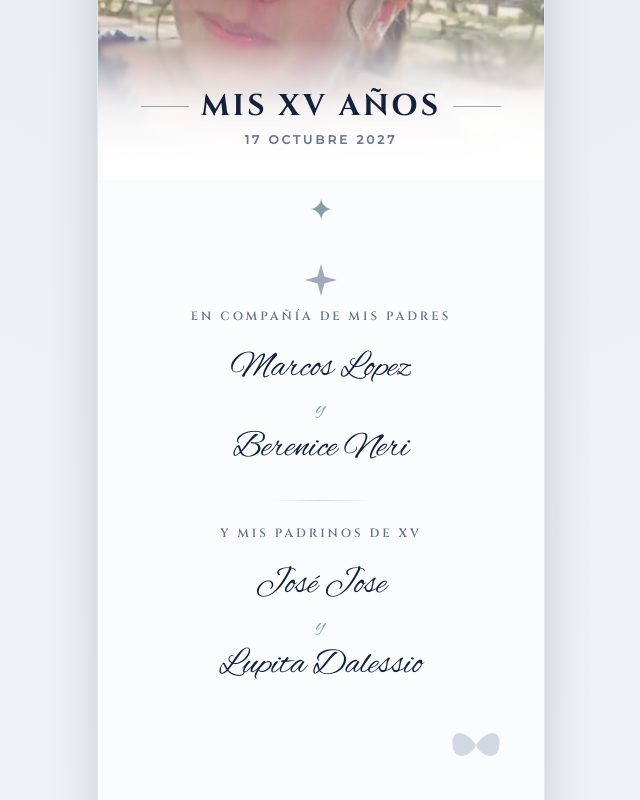
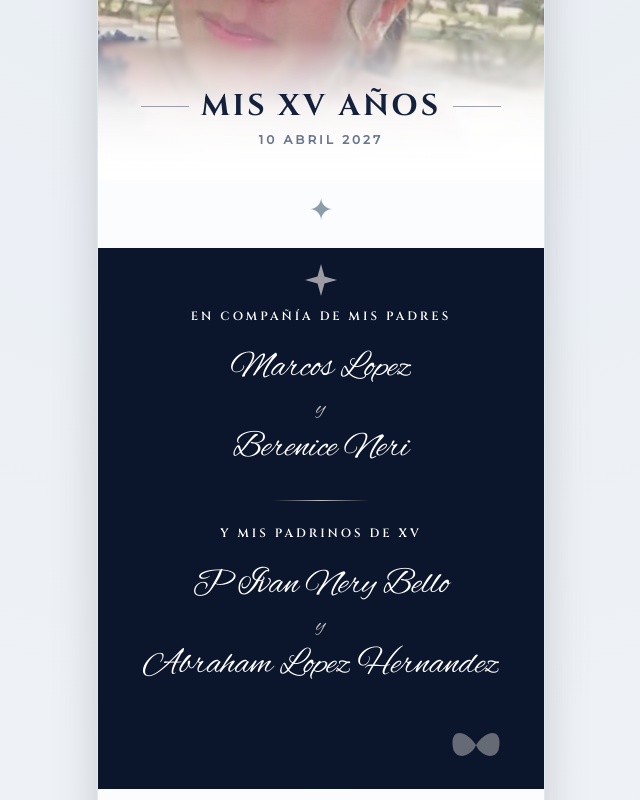
Before and after one commit to mauriciohernandez9405-tech/invitacion-yaretzi, a plain HTML site: page index.html in a window 1280 px wide. Shown: the part 340-1140 px from the top of the page, without its empty margins (319-959 px from the left). Drawn offline with nearby package versions, Linux system fonts and the light colour scheme.

Commit message:
Update index.html

```diff
--- a/index.html
+++ b/index.html
@@ -174,7 +174,7 @@
                     <h1 class="font-serif text-3xl font-bold tracking-widest text-navy uppercase">MIS XV AÑOS</h1>
                     <span class="h-[1px] w-12 bg-navy/40"></span>
                 </div>
-                <p class="font-sans text-xs tracking-[0.25em] text-silver-dark uppercase font-semibold">17 octubre 2027</p>
+                <p class="font-sans text-xs tracking-[0.25em] text-silver-dark uppercase font-semibold">10 Abril 2027</p>
             </div>
         </section>
 
@@ -184,40 +184,43 @@
         </div>
 
        <!-- 2. SECCIÓN: EN COMPAÑÍA DE MIS PADRES Y PADRINOS -->
-        <section class="px-6 py-4 text-center relative">
-            <!-- Destello decorativo SVG -->
-            <svg class="w-8 h-8 mx-auto mb-3 text-silver-dark opacity-60" viewBox="0 0 24 24" fill="currentColor">
+<section class="px-6 py-4 text-center relative bg-[#0B152B]">
+
+    <!-- Destello decorativo SVG en plateado -->
+    <svg class="w-8 h-8 mx-auto mb-3 text-[#C0C0C0] opacity-80" viewBox="0 0 24 24" fill="currentColor">
         <path d="M12 0L14.59 9.41L24 12L14.59 14.59L12 24L9.41 14.59L0 12L9.41 9.41L12 0Z"/>
     </svg>
 
-            <h2 class="font-serif text-xs tracking-[0.25em] text-slate-500 uppercase font-semibold mb-6">
+    <h2 class="font-serif text-xs tracking-[0.25em] text-white uppercase font-semibold mb-6">
         EN COMPAÑÍA DE MIS PADRES
     </h2>
 
     <div class="space-y-1 mb-8">
-                <p class="font-cursive text-4xl text-navy">Marcos Lopez</p>
-                <p class="font-cursive text-2xl text-silver-metallic my-1">y</p>
-                <p class="font-cursive text-4xl text-navy">Berenice Neri</p>
+        <p class="font-cursive text-4xl text-white">Marcos Lopez</p>
+        <p class="font-cursive text-2xl text-[#C0C0C0] my-1">y</p>
+        <p class="font-cursive text-4xl text-white">Berenice Neri</p>
     </div>
 
-            <div class="w-24 h-[1px] bg-gradient-to-r from-transparent via-slate-300 to-transparent mx-auto my-6"></div>
+    <!-- Separador plateado -->
+    <div class="w-24 h-[1px] bg-gradient-to-r from-transparent via-[#C0C0C0] to-transparent mx-auto my-6"></div>
 
-            <h2 class="font-serif text-xs tracking-[0.25em] text-slate-500 uppercase font-semibold mb-6">
+    <h2 class="font-serif text-xs tracking-[0.25em] text-white uppercase font-semibold mb-6">
         Y MIS PADRINOS DE XV
     </h2>
 
     <div class="space-y-1 mb-6">
-                <p class="font-cursive text-4xl text-navy">José Jose</p>
-                <p class="font-cursive text-2xl text-silver-metallic my-1">y</p>
-                <p class="font-cursive text-4xl text-navy">Lupita Dalessio</p>
+        <p class="font-cursive text-4xl text-white">P Ivan Nery Bello</p>
+        <p class="font-cursive text-2xl text-[#C0C0C0] my-1">y</p>
+        <p class="font-cursive text-4xl text-white">Abraham Lopez Hernandez</p>
     </div>
 
-            <!-- Adorno Mariposa de Fondo/Esquina -->
+    <!-- Adorno Mariposa plateada -->
     <div class="relative mt-8 flex justify-end pr-4">
-                <svg class="w-14 h-14 text-slate-400 opacity-40 floating" viewBox="0 0 100 100" fill="currentColor">
+        <svg class="w-14 h-14 text-[#C0C0C0] opacity-50 floating" viewBox="0 0 100 100" fill="currentColor">
             <path d="M50 50 C30 20 0 20 10 60 C20 80 45 65 50 50 C55 65 80 80 90 60 C100 20 70 20 50 50 Z" />
         </svg>
     </div>
+
 </section>
 
         <!-- 3. REPRODUCTOR DE MÚSICA -->
@@ -253,19 +256,19 @@
 
         <!-- 4. CALENDARIO -->
         <section class="px-6 py-8 text-center">
-            <h3 class="font-serif text-xl tracking-widest text-navy uppercase mb-4">OCTUBRE</h3>
+            <h3 class="font-serif text-xl tracking-widest text-navy uppercase mb-4">ABRIL</h3>
 
             <div class="max-w-xs mx-auto bg-white p-4 rounded-xl border border-slate-100 shadow-sm">
                 <!-- Días de la semana -->
                 <div class="grid grid-cols-7 gap-1 text-xs font-sans font-semibold text-slate-400 mb-3 border-b border-slate-100 pb-2">
                     <span>D</span><span>L</span><span>M</span><span>M</span><span>J</span><span>V</span><span>S</span>
                 </div>
-                <!-- Grilla de fechas de Octubre 2027 -->
+                <!-- Grilla de fechas de Abril 2027 -->
                 <div class="grid grid-cols-7 gap-1 text-sm font-sans text-slate-600">
                     <!-- Días vacíos previos -->
                     <span></span><span>1</span><span>2</span><span>3</span><span>4</span><span>5</span><span>6</span>
                     <span>7</span><span>8</span><span>9</span><span>10</span><span>11</span><span>12</span>
-                    <!-- Día 17 Marcado con Corazón -->
+                    <!-- Día 10 Marcado con Corazón -->
                     <div class="relative flex items-center justify-center">
                         <span class="w-8 h-8 rounded-full bg-navy text-white flex items-center justify-center font-bold text-xs shadow-md z-10">17</span>
                         <span class="absolute -top-1 -right-1 text-slate-400 text-xs">♥</span>
@@ -279,8 +282,8 @@
             <!-- SOBRE DE INVITACIÓN / MENSAJE -->
             <div class="mt-10 max-w-xs mx-auto">
                 <div class="bg-slate-100/90 border border-slate-300/60 rounded-xl p-5 shadow-inner relative">
-                    <div class="bg-white p-4 rounded-lg shadow-sm border border-slate-200/80">
-                        <p class="font-cursive text-2xl leading-relaxed text-navy">
+                    <div class="bg-Navy p-4 rounded-lg shadow-sm border border-slate-200/80">
+                        <p class="font-cursive text-2xl leading-relaxed text-white">
                             Me haría mucha ilusión que me acompañes a celebrar mis XV años. Es un momento especial para mí y me encantaría compartirlo con las personas que más quiero. Tu presencia haría que esta noche sea aún más inolvidable.
                         </p>
                     </div>
@@ -334,18 +337,18 @@
         </section>
 
         <!-- 6. Detalle del Evento: ¿CUÁNDO Y DÓNDE? -->
-        <section class="px-6 py-10 text-center bg-white border-t border-slate-100">
-            <h3 class="font-serif text-2xl font-bold text-navy tracking-wider mb-2">¿CUÁNDO Y DÓNDE?</h3>
+        <section class="px-6 py-10 text-center bg-Navy border-t border-slate-100">
+            <h3 class="font-serif text-2xl font-bold text-white tracking-wider mb-2">¿CUÁNDO Y DÓNDE?</h3>
             <p class="font-body text-slate-500 text-sm max-w-xs mx-auto leading-relaxed mb-8">
                 A continuación encontrarás el horario y ubicación de los eventos de mi fiesta, así como un botón directo a Google Maps para facilitar tu llegada al lugar.
             </p>
 
             <!-- Tarjeta Misa -->
             <div class="bg-slate-50 border border-slate-200/80 rounded-2xl p-6 mb-6 shadow-sm max-w-xs mx-auto text-center relative overflow-hidden">
-                <div class="w-10 h-10 bg-navy/10 text-navy rounded-full flex items-center justify-center mx-auto mb-3">
+                <div class="w-10 h-10 bg-navy/10 text-white rounded-full flex items-center justify-center mx-auto mb-3">
                     <i class="fas fa-church text-lg"></i>
                 </div>
-                <h4 class="font-serif text-lg font-bold text-navy uppercase tracking-wide">Ceremonia Religiosa</h4>
+                <h4 class="font-serif text-lg font-bold text-white uppercase tracking-wide">Ceremonia Religiosa</h4>
                 <p class="font-sans text-xs text-slate-500 my-1 font-semibold">17:00 HRS</p>
                 <p class="font-body text-slate-700 text-base font-semibold">Parroquia de la Preciosa Sangre</p>
                 <p class="font-body text-slate-500 text-sm mb-4">Pachuquilla #123, Ciudad</p>
```
Lines whose indentation alone changed are shown as unchanged.
